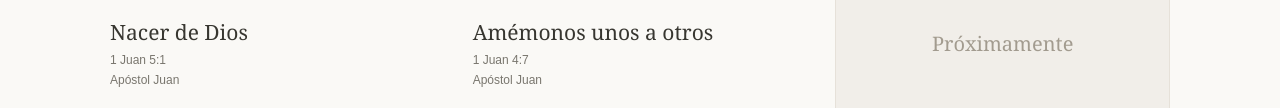
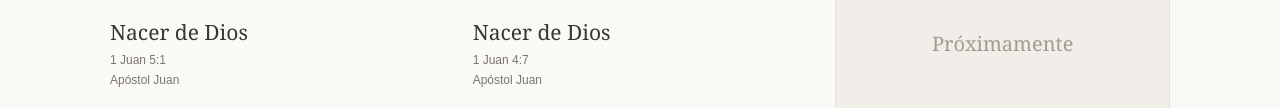
Before and after one commit to Cybergraphman/Palabra, a plain HTML site: page index.html in a window 1280 px wide. Shown: the part 3240-3348 px from the top of the page. Drawn offline with Linux system fonts and the light colour scheme.

Commit message:
Cambiar título de 1 Juan 4:7 a Nacer de Dios

```diff
--- a/index.html
+++ b/index.html
@@ -42,7 +42,7 @@ dialog{border:0;padding:0;background:transparent;max-width:min(90vw,760px);max-h
 <article class="work"><button onclick="document.getElementById('imagen-juan-3-3').showModal()" aria-label="Ampliar Juan 3:3"><img src="imagenes/jn%203.3.png?v=f0f0d10a2da7" alt="Composición bíblica Juan 3:3" loading="lazy"></button><h3>Nacer de nuevo</h3><p>Juan 3:3</p><p style="margin-top:6px">Palabras de Jesús</p></article>
 <article class="work featured"><button onclick="document.getElementById('imagen-juan-10-30').showModal()" aria-label="Ampliar Juan 10:30"><div class="feature-frame"><img src="imagenes/jn%2010.30.png?v=c0f4d1a4b9ba" alt="Composición bíblica Juan 10:30" loading="lazy"><span class="feature-mark" aria-label="Destacado">★</span></div></button><h3>Uno somos</h3><p>Juan 10:30</p><p style="margin-top:6px">Palabras de Jesús</p></article>
 <article class="work"><button onclick="document.getElementById('imagen-1-juan-5-1').showModal()" aria-label="Ampliar 1 Juan 5:1"><img src="imagenes/1%20jn%205.1.png?v=437e4437e5fd" alt="Composición bíblica 1 Juan 5:1" loading="lazy"></button><h3>Nacer de Dios</h3><p>1 Juan 5:1</p><p style="margin-top:6px">Apóstol Juan</p></article>
-<article class="work"><button onclick="document.getElementById('imagen-1-juan-4-7').showModal()" aria-label="Ampliar 1 Juan 4:7"><img src="imagenes/1%20jn%204.7.png?v=ffe4b25900cc" alt="Composición bíblica 1 Juan 4:7" loading="lazy"></button><h3>Amémonos unos a otros</h3><p>1 Juan 4:7</p><p style="margin-top:6px">Apóstol Juan</p></article>
+<article class="work"><button onclick="document.getElementById('imagen-1-juan-4-7').showModal()" aria-label="Ampliar 1 Juan 4:7"><img src="imagenes/1%20jn%204.7.png?v=ffe4b25900cc" alt="Composición bíblica 1 Juan 4:7" loading="lazy"></button><h3>Nacer de Dios</h3><p>1 Juan 4:7</p><p style="margin-top:6px">Apóstol Juan</p></article>
 <article class="work"><div class="pending" aria-label="Próxima composición">Próximamente</div></article>
 </div></section></main>
 <footer><div class="wrap"><span>@ Cybergraphman</span><span>En colaboración con Mejía Martínez</span></div></footer>
```
